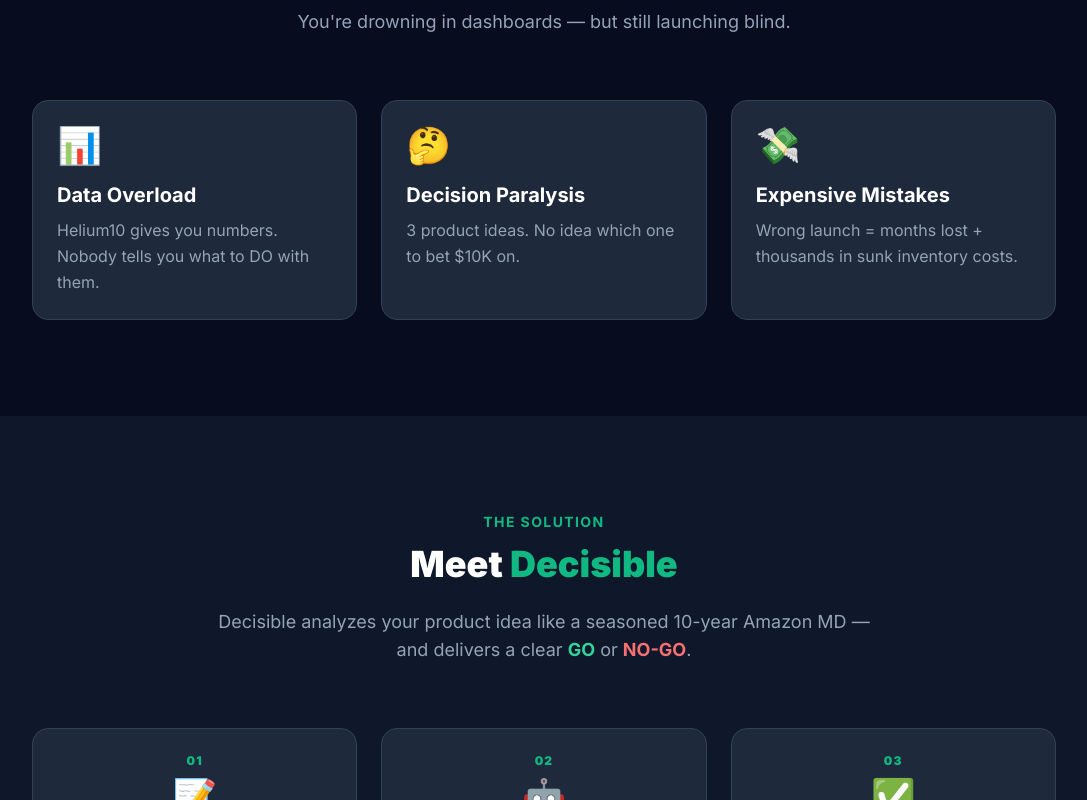
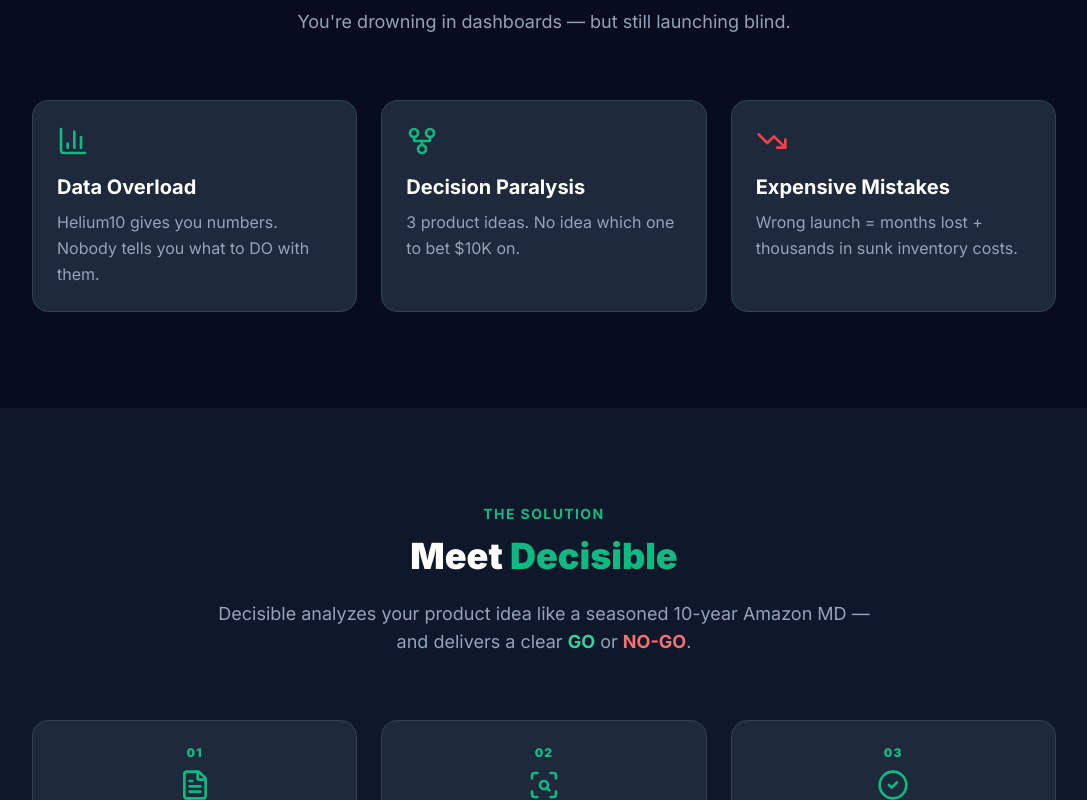
Before and after one commit to mongsill6/decisible-landing, a React (Vite) app: page / in a window 1280 px wide. Shown: the part 840-1640 px from the top of the page, without its empty margins (96-1183 px from the left). Built offline with nearby package versions, Linux system fonts and the light colour scheme.

Commit message:
feat: replace emoji with Lucide React icons

```diff
--- a/package.json
+++ b/package.json
@@ -19,6 +19,7 @@
     "vite": "^7.3.1"
   },
   "dependencies": {
+    "lucide-react": "^0.575.0",
     "react": "^19.2.4",
     "react-dom": "^19.2.4"
   }
--- a/src/App.tsx
+++ b/src/App.tsx
@@ -1,40 +1,58 @@
 import './index.css';
 import WaitlistForm from './WaitlistForm';
+import { BarChart3, GitFork, TrendingDown, FileText, ScanSearch, CheckCircle2, type LucideIcon } from 'lucide-react';
 
-const painPoints = [
+interface PainPoint {
+  Icon: LucideIcon;
+  iconColor: string;
+  title: string;
+  desc: string;
+}
+
+interface Step {
+  num: string;
+  Icon: LucideIcon;
+  title: string;
+  desc: string;
+}
+
+const painPoints: PainPoint[] = [
   {
-    icon: '📊',
+    Icon: BarChart3,
+    iconColor: '#10B981',
     title: 'Data Overload',
     desc: 'Helium10 gives you numbers. Nobody tells you what to DO with them.',
   },
   {
-    icon: '🤔',
+    Icon: GitFork,
+    iconColor: '#10B981',
     title: 'Decision Paralysis',
     desc: '3 product ideas. No idea which one to bet $10K on.',
   },
   {
-    icon: '💸',
+    Icon: TrendingDown,
+    iconColor: '#EF4444',
     title: 'Expensive Mistakes',
     desc: 'Wrong launch = months lost + thousands in sunk inventory costs.',
   },
 ];
 
-const steps = [
+const steps: Step[] = [
   {
     num: '01',
-    icon: '📝',
+    Icon: FileText,
     title: 'Input',
     desc: 'Paste your product idea, niche, or competitor ASIN',
   },
   {
     num: '02',
-    icon: '🤖',
+    Icon: ScanSearch,
     title: 'Analyze',
     desc: 'AI cross-references demand, competition, margins & trends',
   },
   {
     num: '03',
-    icon: '✅',
+    Icon: CheckCircle2,
     title: 'Decide',
     desc: 'Get GO / NO-GO with full reasoning + 90-day action plan',
   },
@@ -125,7 +143,9 @@
                 key={p.title}
                 className="bg-[#1E293B] border border-slate-700 rounded-2xl p-6 hover:border-emerald-500/40 transition-all duration-300"
               >
-                <div className="text-4xl mb-4">{p.icon}</div>
+                <div className="mb-4">
+                  <p.Icon size={32} color={p.iconColor} />
+                </div>
                 <h3 className="text-xl font-bold text-white mb-2">{p.title}</h3>
                 <p className="text-slate-400 leading-relaxed">{p.desc}</p>
               </div>
@@ -158,7 +178,9 @@
                 className="bg-[#1E293B] border border-slate-700 rounded-2xl p-6 text-center hover:border-emerald-500/40 transition-all duration-300"
               >
                 <div className="text-xs font-black text-emerald-500 mb-2 tracking-widest">{s.num}</div>
-                <div className="text-4xl mb-4">{s.icon}</div>
+                <div className="flex justify-center mb-4">
+                  <s.Icon size={32} color="#10B981" />
+                </div>
                 <h3 className="text-xl font-bold text-white mb-2">{s.title}</h3>
                 <p className="text-slate-400 text-sm leading-relaxed">{s.desc}</p>
               </div>
```
Also changed, not shown: 1 other file (tests, documents, lock files or other folders).
